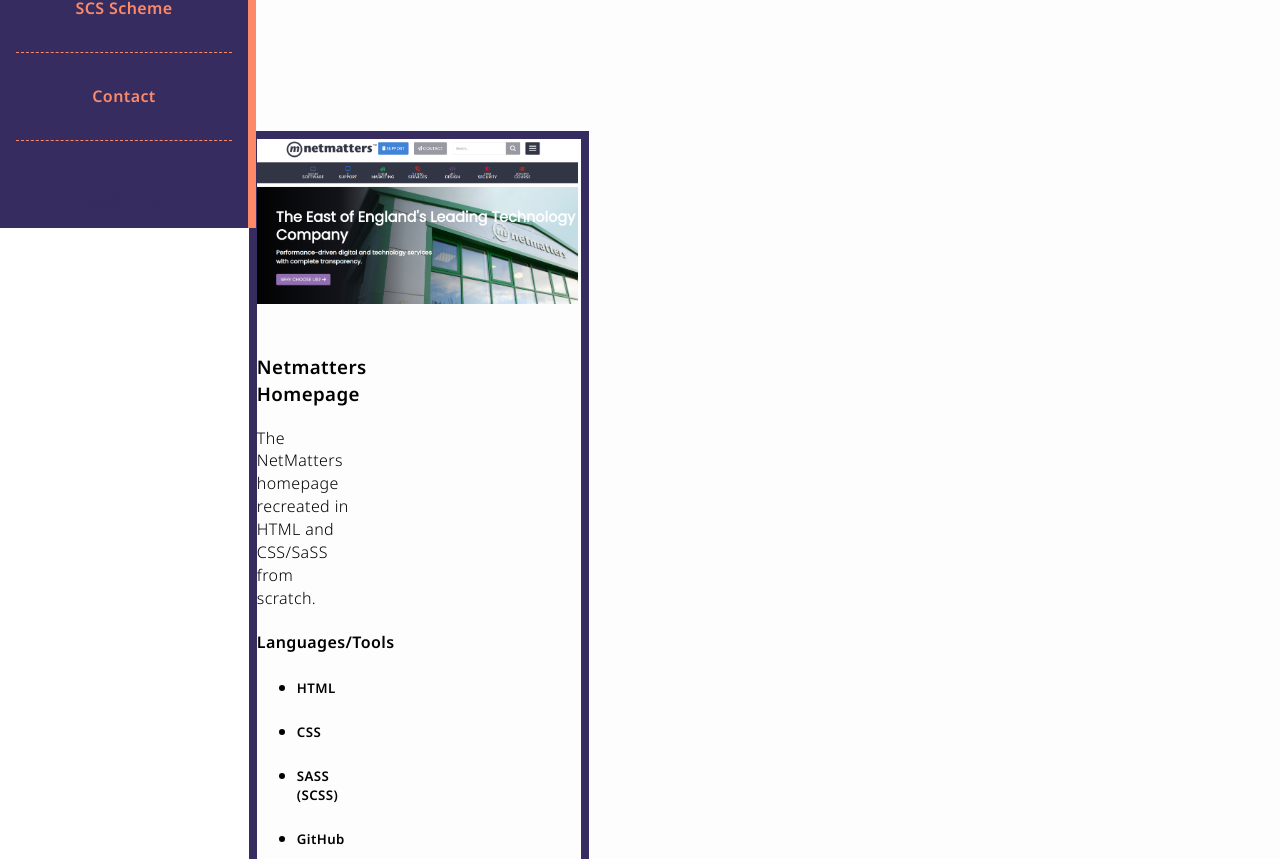
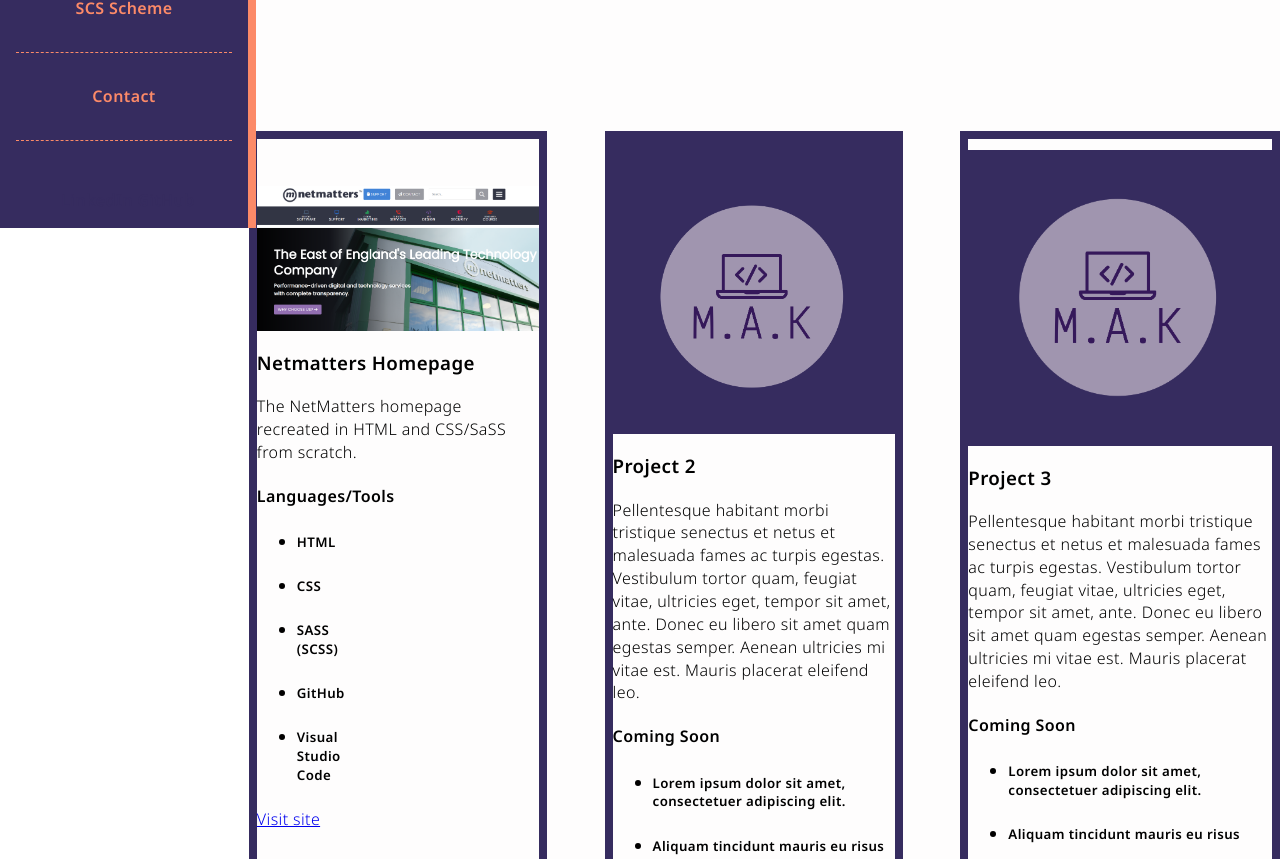
Before and after one commit to Keeboid/Portfolio, a plain HTML site: page index.html in a window 1280 px wide. Shown: the part 572-1431 px from the top of the page. Drawn offline with Linux system fonts and the light colour scheme.

Commit message:
changes to flex layout

```diff
--- a/index.html
+++ b/index.html
@@ -72,7 +72,7 @@ a
 
 
 <div class="container__main">
-<div class="project-grid">
+<div class="project-grid projects__flex-container--parent">
     <section class="projects-card card-1">
         <div>
             <img src="img/nm-project-placeholder.png" alt="Netmatters homepage project">
@@ -108,7 +108,7 @@ a
     </div></section>
     <section class="projects-card block-2 coming-soon">
         <div>
-            <img src="" alt="Netmatters homepage project">
+            <img src="img/logo-color2.png" alt="Netmatters homepage project">
         </div>
             <div class="projects-card-text">
                 <h3>Project 2</h3>
--- a/scss/layout/_projects.scss
+++ b/scss/layout/_projects.scss
@@ -1,4 +1,4 @@
-.projects__flex-container--parent, .projects-card {
+.projects__flex-container--parent{
 
     display: flex;
     flex-wrap: wrap;
@@ -38,7 +38,7 @@
     }
 
     @include breakpoint(wide-to-extra-wide) {
-        max-width: calc(32% - #{$gap} /3); //allows for 3rd card in row
+        max-width: calc(32% - #{$gap} /1); //allows for 3rd card in row
     }
 }
 
@@ -49,18 +49,34 @@
 .projects-card {
     display: flex;
     flex-direction: column;
-   justify-content: space-between;
+   justify-content: center;
     border: 1ex solid $jacarta;
 
     img {
-        max-width: 345%;
+        max-width: 100%;
         overflow: clip;
         display: block;
         //width: 100%;
     }
 
     @include breakpoint(wide-to-extra-wide){
-        max-width: 33%;
+        max-width: 31%;
         //flex-direction: row;
    }
 }
+
+.block-2 {
+
+    img {
+        border-top: 23px solid $jacarta;
+        padding: 0px;
+    }
+}
+
+.block-3 {
+
+    img {
+        border-top: 2px solid $jacarta;
+        padding: 0px;
+    }
+}
```
Also changed, not shown: css/application.css.
